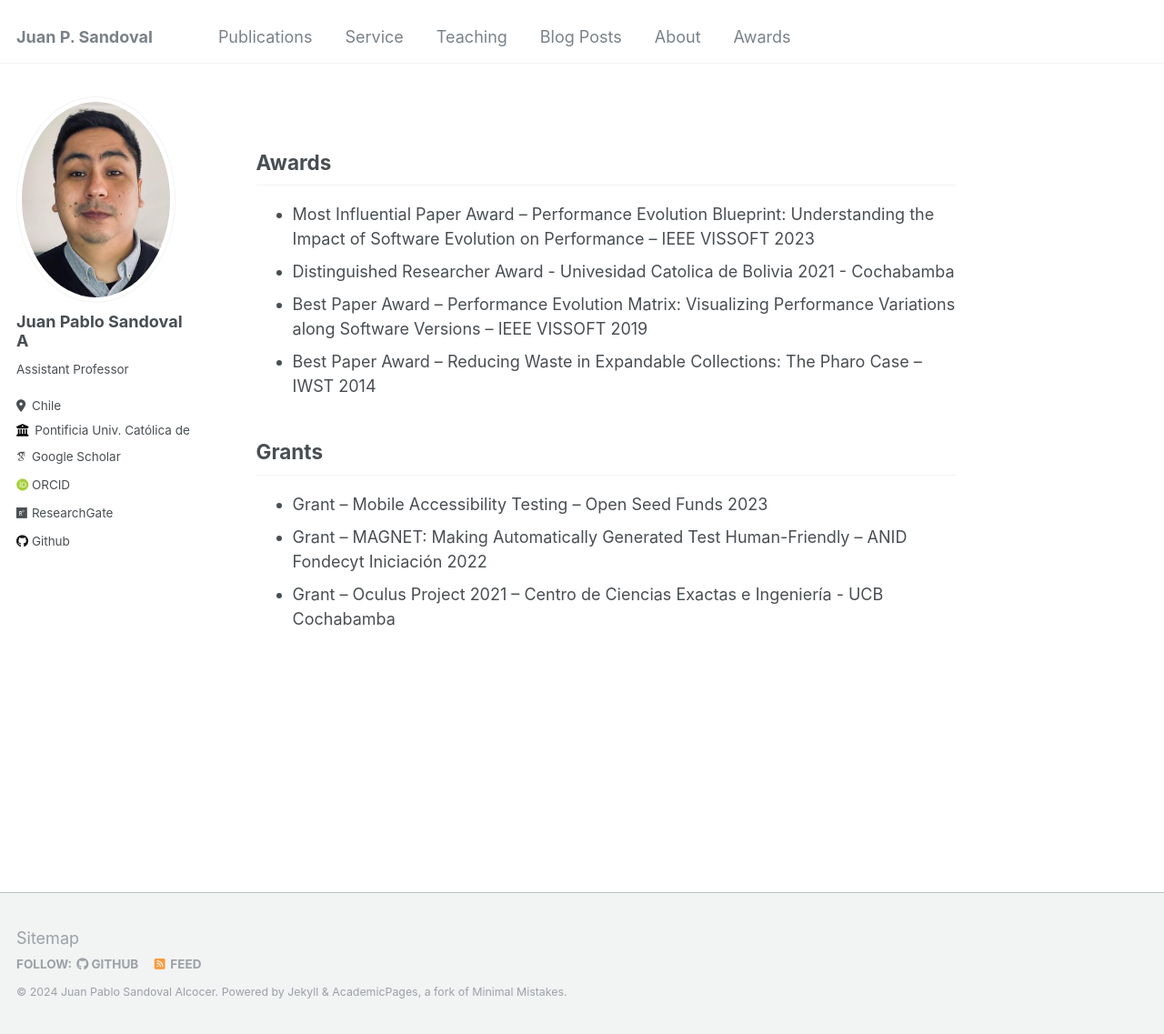
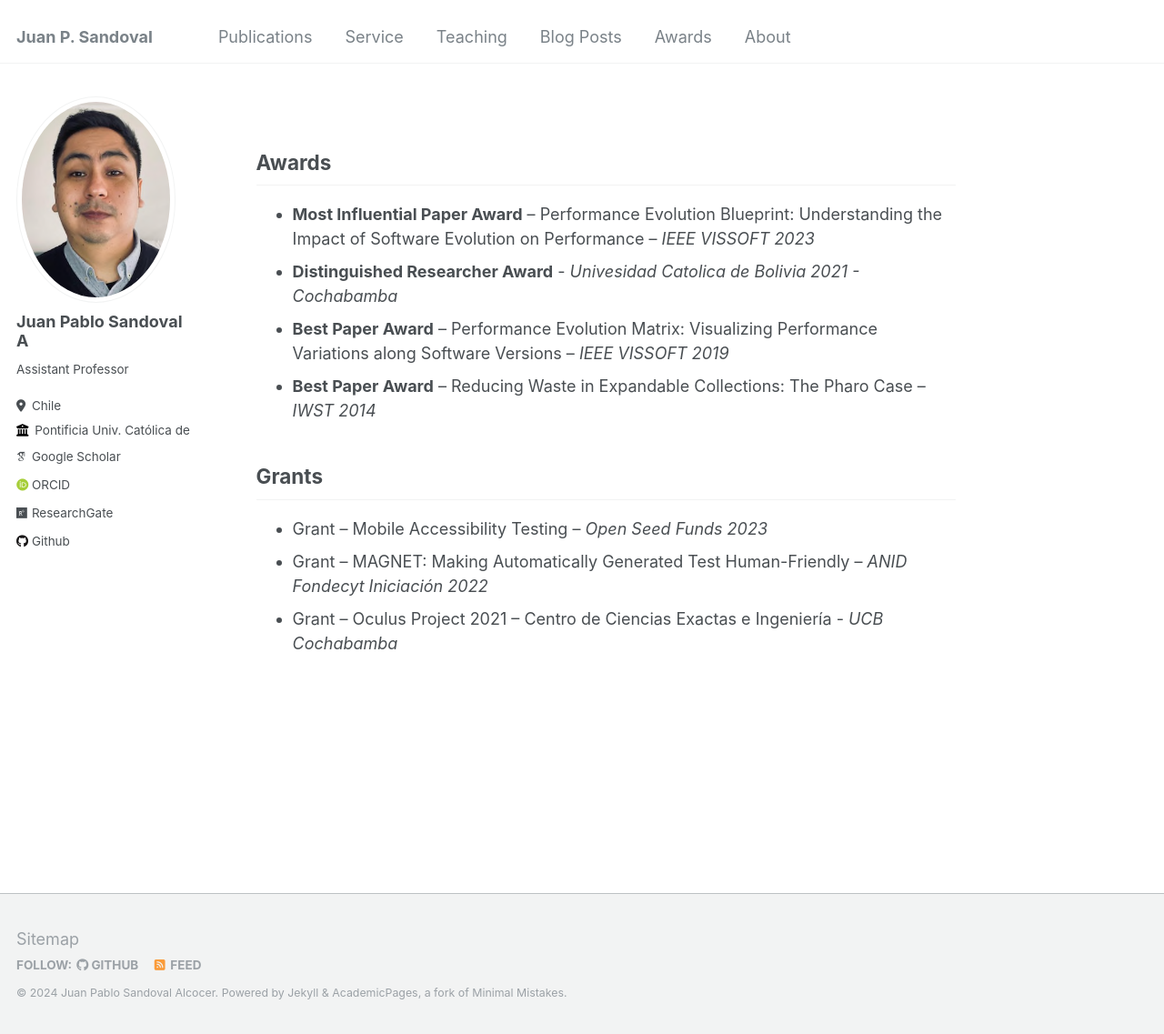
Before and after one commit to jpsandoval/jpsandoval.github.io, a Jekyll site: the page built from _pages/markdown.md, in a window 1280 px wide and 1137 px high. Shown: the whole window at 91% size. Built offline with Jekyll 4.4.1, drawn with Linux system fonts in a browser that asks for light colours; some web fonts are replaced.

```diff
--- a/_data/navigation.yml
+++ b/_data/navigation.yml
@@ -12,8 +12,8 @@ main:
   - title: "Blog Posts"
     url: /year-archive/
 
+  - title: "Awards"
+    url: /markdown/
+
   - title: "About"
     url: /cv/
-
-  - title: "Awards"
-    url: /markdown/
--- a/_pages/markdown.md
+++ b/_pages/markdown.md
@@ -9,12 +9,12 @@ redirect_from:
 
 ## Awards
 
-* Most Influential Paper Award -- Performance Evolution Blueprint:  Understanding the Impact of Software Evolution on Performance -- IEEE VISSOFT 2023
-* Distinguished Researcher Award - Univesidad Catolica de Bolivia 2021 - Cochabamba
-* Best Paper Award -- Performance Evolution Matrix:  Visualizing Performance Variations along Software Versions -- IEEE VISSOFT 2019
-* Best Paper Award -- Reducing Waste in Expandable Collections: The Pharo Case -- IWST 2014
+* **Most Influential Paper Award** -- Performance Evolution Blueprint:  Understanding the Impact of Software Evolution on Performance -- _IEEE VISSOFT 2023_
+* **Distinguished Researcher Award** - _Univesidad Catolica de Bolivia 2021 - Cochabamba_
+* **Best Paper Award** -- Performance Evolution Matrix:  Visualizing Performance Variations along Software Versions -- _IEEE VISSOFT 2019_
+* **Best Paper Award** -- Reducing Waste in Expandable Collections: The Pharo Case -- _IWST 2014_
 
 ## Grants
-* Grant -- Mobile Accessibility Testing -- Open Seed Funds 2023
-* Grant -- MAGNET: Making Automatically Generated Test Human-Friendly -- ANID Fondecyt Iniciación 2022
-* Grant -- Oculus Project 2021 -- Centro de Ciencias Exactas e Ingeniería - UCB Cochabamba
+* Grant -- Mobile Accessibility Testing -- _Open Seed Funds 2023_
+* Grant -- MAGNET: Making Automatically Generated Test Human-Friendly -- _ANID Fondecyt Iniciación 2022_
+* Grant -- Oculus Project 2021 -- Centro de Ciencias Exactas e Ingeniería - _UCB Cochabamba_
```
